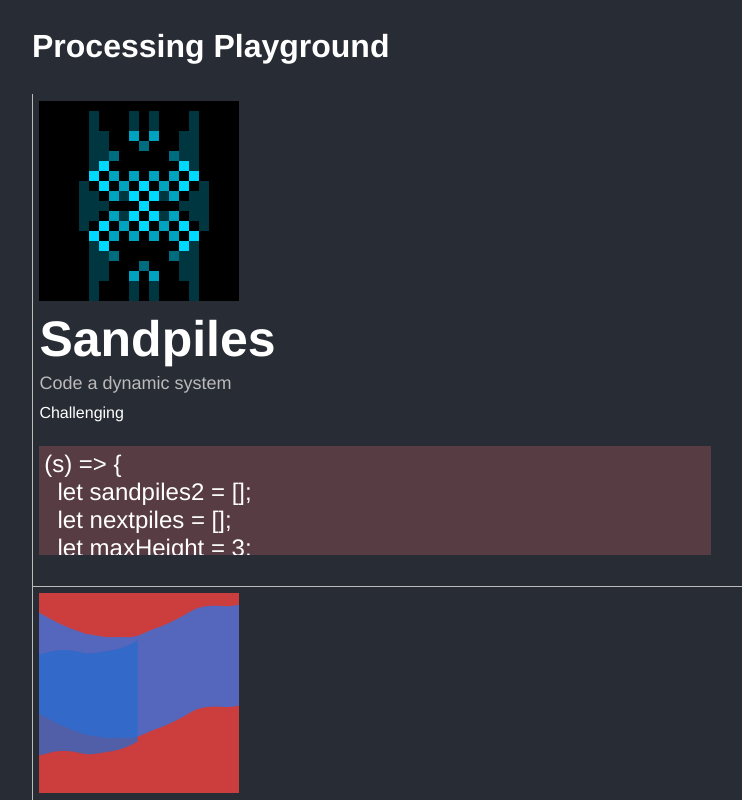
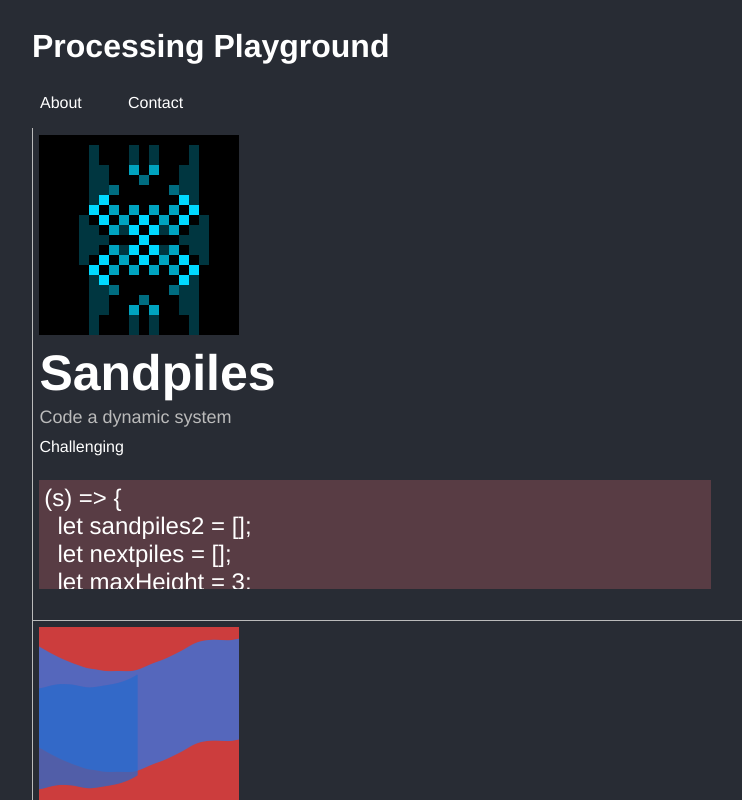
Before and after one commit to snoogans775/processing-playground-react, a React (Create React App) app: page / in a window 1280 px wide. Shown: the top 800 px of the page, without its empty margins (160-902 px from the left). Built offline with nearby package versions, Linux system fonts and the light colour scheme.

Commit message:
preparing for stateful function in NavBar

```diff
--- a/src/components/Header.js
+++ b/src/components/Header.js
@@ -6,17 +6,22 @@ class Header extends React.Component {
         super(props);
         this.state = {
             title: props.title,
-            selection: null
+            fields: ['About', 'Contact'],
+            selection: props.selection
         }
     }
 
-    handleClick(navButton) {
-        this.setState({selection: navButton});
+    handleClick(currentSelection) {
+        this.setState({selection: currentSelection});
     }
     render() {
         return (
             <div className="Header">
                 <h1>{this.state.title}</h1>
+                <NavBar
+                    onClick={() => this.handleClick(this.state.selection)}
+                    fields={this.state.fields}
+                />
             </div>
         )
     }
--- a/src/components/NavBar.js
+++ b/src/components/NavBar.js
@@ -1,6 +1,6 @@
 import React, {useState} from 'react'
 
-function Navbar(props) {
+function NavBar(props) {
     const fields = props.fields;
     return (
         <div className="NavBar">
@@ -12,11 +12,12 @@ function Navbar(props) {
 }
 
 function NavButton(props) {
-    const [selection, setSelection] = useState(null);
+    const [selected, setSelection] = useState(false);
+
      return (
         <div
             className="NavButton"
-            onClick={() => setSelection(alert(props.title))}
+            onClick={() => setSelection(() => setSelection(true))}
         >
             {props.title}
         </div>
@@ -27,4 +28,4 @@ function DropDown(props) {
     return <div className="DropDown">{props.textContent}</div>
 }
 
-export default Navbar;
+export default NavBar;
```
